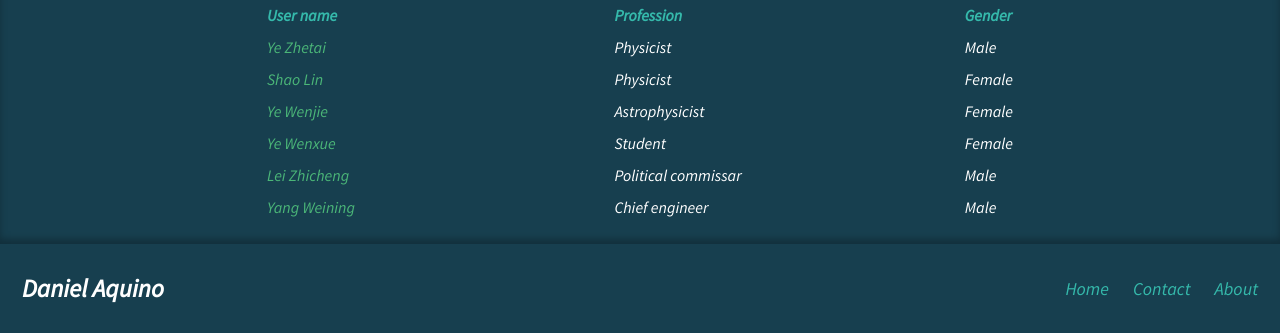
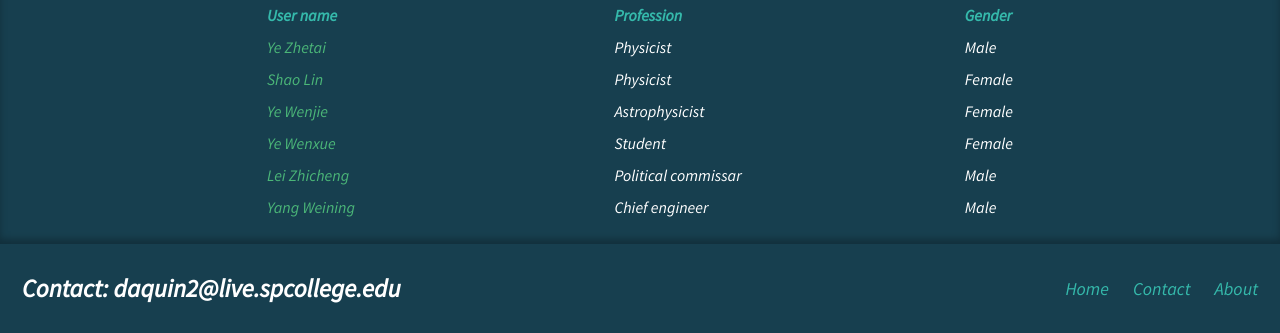
Before and after one commit to aquino-d/accessibility-site, a plain HTML site: page index.html in a window 1280 px wide. Shown: the part 1854-2187 px from the top of the page. Drawn offline with Linux system fonts and the light colour scheme.

Commit message:
Add Footer Content

```diff
--- a/index.html
+++ b/index.html
@@ -147,7 +147,7 @@
         </section>
         <footer>
             <div class="navigation">
-                <a href="http://danielaquino.dev/accessibility-site/" class="logo">Daniel Aquino</a>
+                <a href="http://danielaquino.dev/accessibility-site/" class="logo">Contact: daquin2@live.spcollege.edu</a>
                 <div class="header-right">
                     <a href="http://danielaquino.dev/accessibility-site/">Home</a>
                     <a href="#contact">Contact</a>
```
